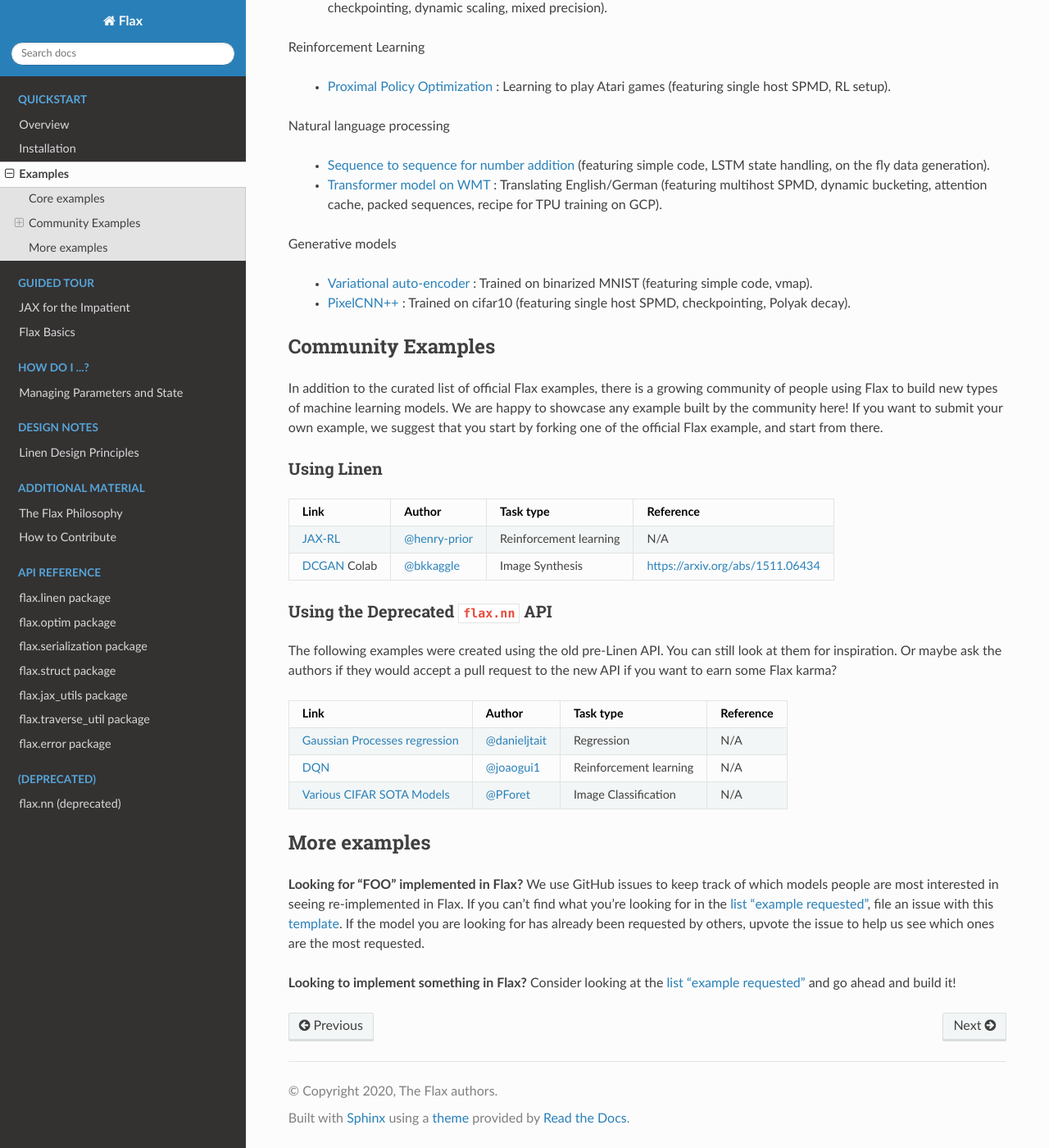
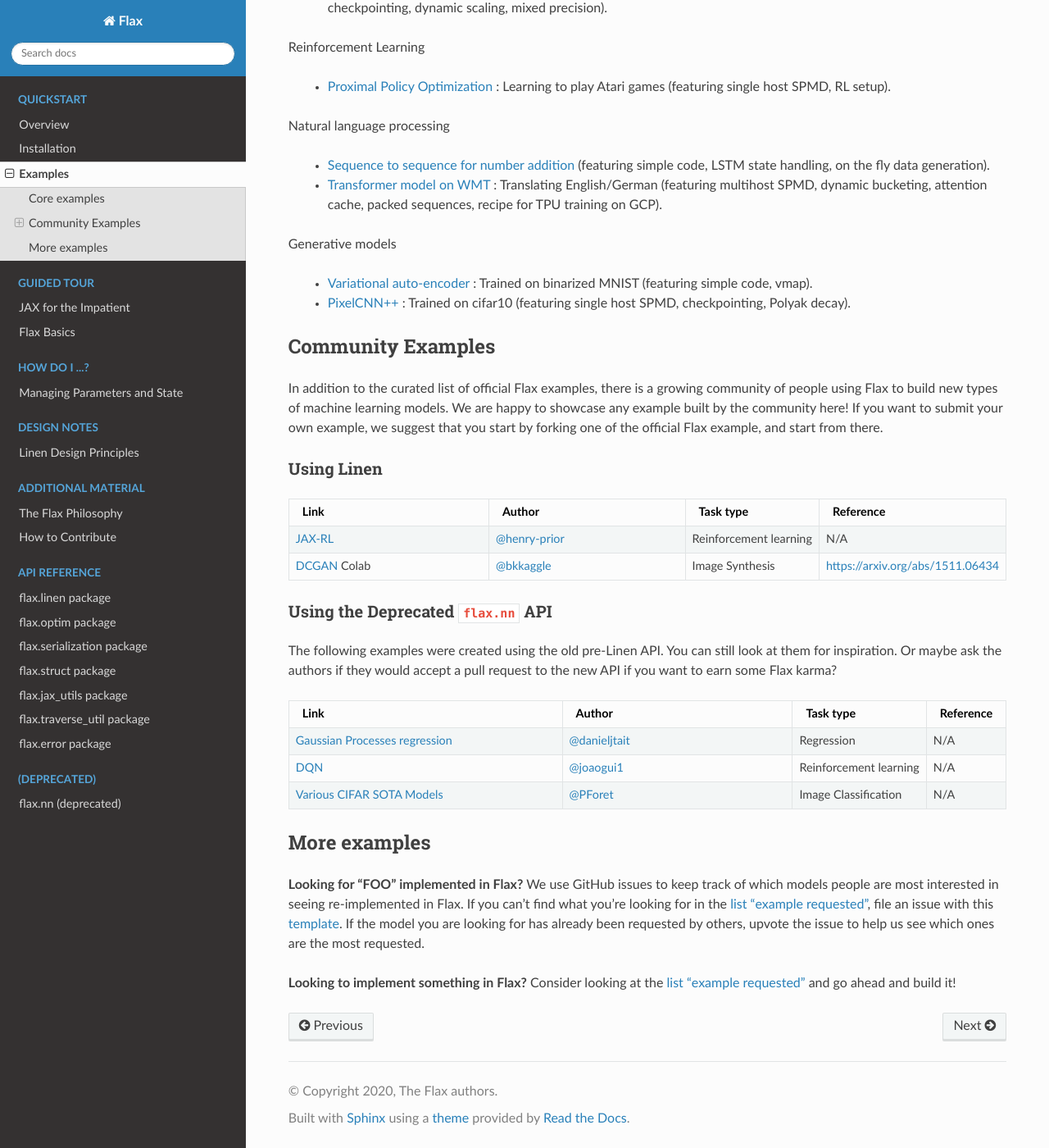
Before and after one commit to bortkomencw/flax, a Sphinx documentation site: the page built from docs/examples.rst, in a window 1280 px wide and 1400 px high, scrolled down 410 px. Shown: the whole window at 82% size. Built offline with Sphinx 7.4.7 and the Read the Docs theme 2.0.0, drawn with Linux system fonts in a browser that asks for light colours.

Commit message:
Adds CSS for displaying codediff tables correctly

```diff
--- a/docs/_static/css/flax_theme.css
+++ b/docs/_static/css/flax_theme.css
@@ -1,5 +1,24 @@
 @import url("theme.css");
 
 .wy-nav-content {
-    max-width: 100%;
+  max-width: 1290px;
 }
+
+.rst-content table.docutils {
+  width: 100%;
+}
+
+.rst-content table.docutils td {
+  vertical-align: top;
+  padding: 0;
+  width: 50%;
+}
+
+.rst-content table.docutils td p {
+  padding: 8px;
+}
+
+.rst-content div[class^=highlight] {
+  border: 0;
+  margin: 0;
+}
```
